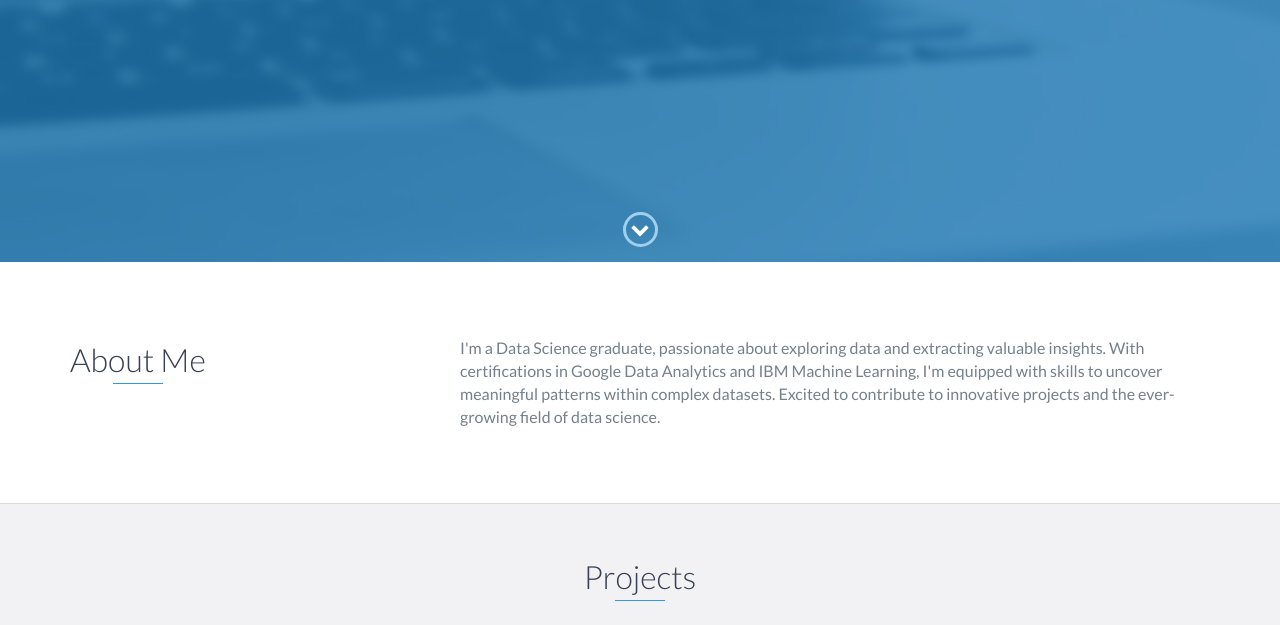
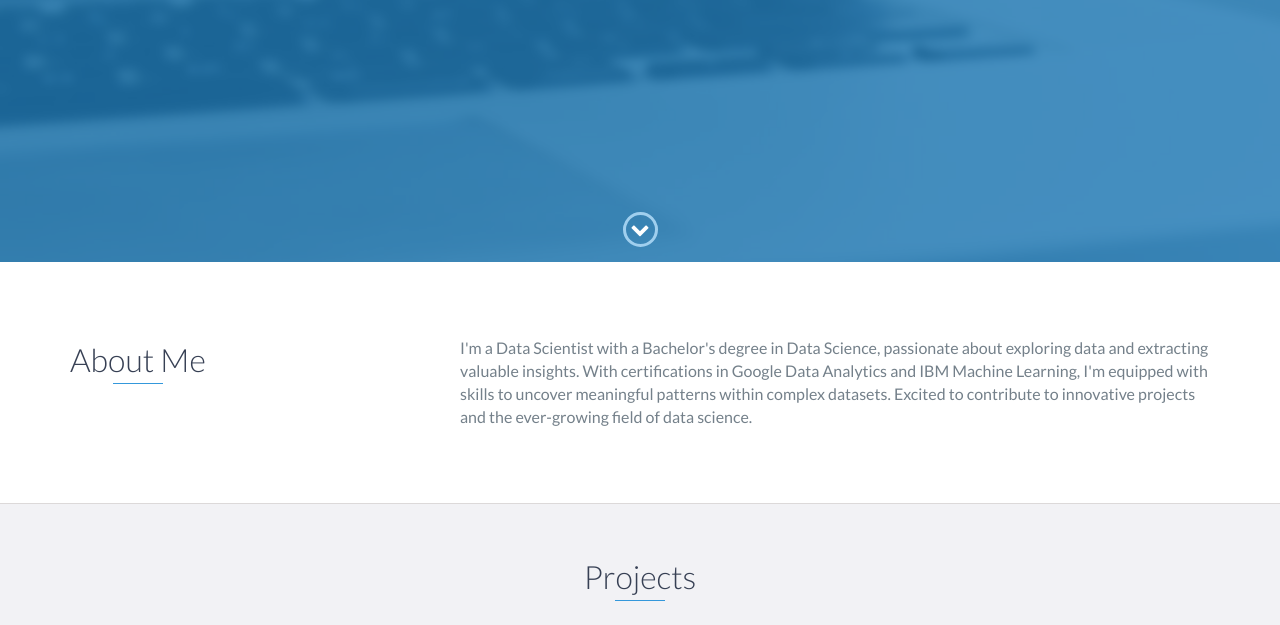
Before and after one commit to MashhoodSyed/MashhoodSyed.github.io, a website: page index.html in a window 1280 px wide. Shown: the part 538-1163 px from the top of the page. Drawn offline with nearby package versions, Linux system fonts and the light colour scheme.

Commit message:
Update index.html

```diff
--- a/index.html
+++ b/index.html
@@ -68,7 +68,7 @@
                 </div>
                 <div class="col-md-8">
                     <p>
-		 I'm a Data Science graduate, passionate about exploring data and extracting valuable insights. With certifications in Google Data Analytics
+		 I'm a Data Scientist with a Bachelor's degree in Data Science, passionate about exploring data and extracting valuable insights. With certifications in Google Data Analytics
 			    and IBM Machine Learning, I'm equipped with skills to uncover meaningful patterns within complex datasets.
 			    Excited to contribute to innovative projects and the ever-growing field of data science.
                     </p>
```
